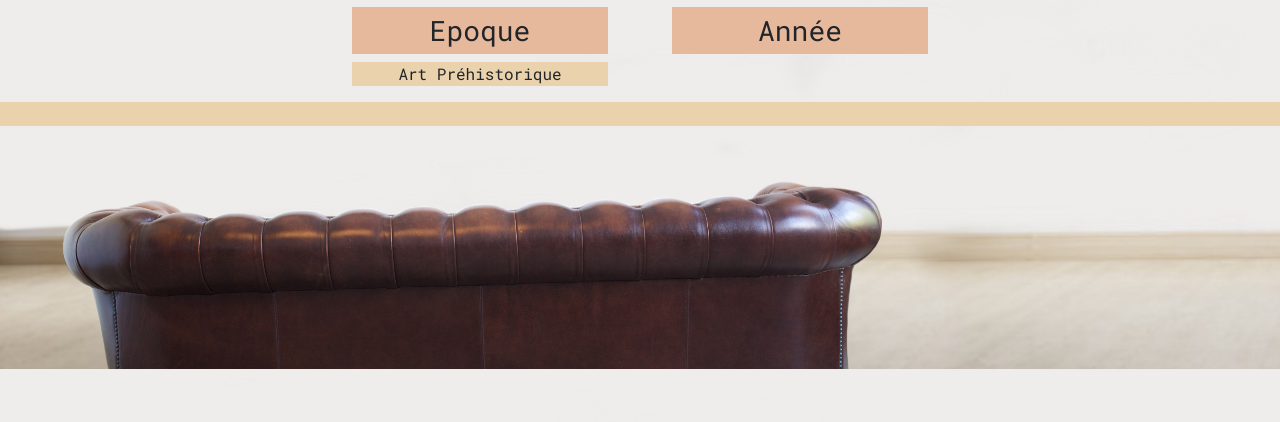
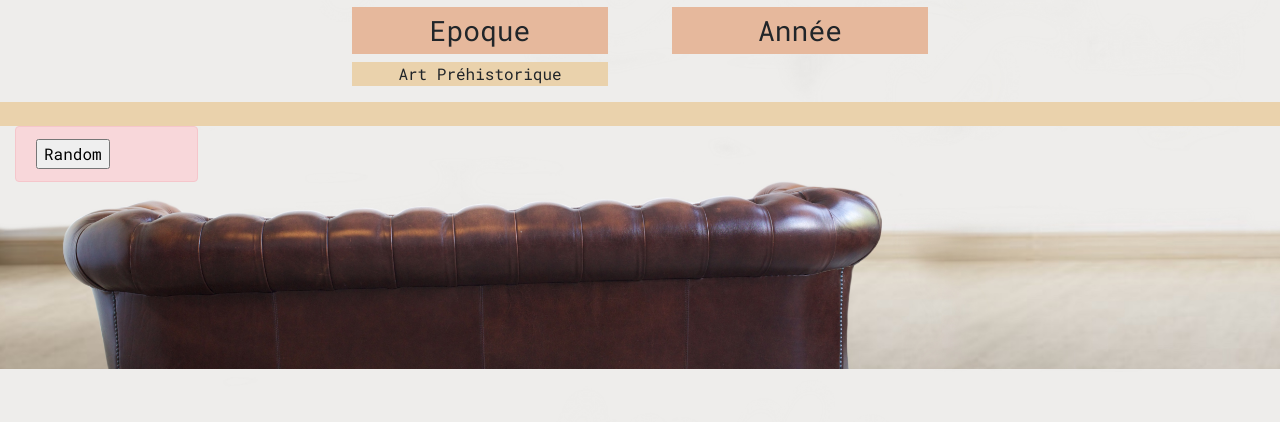
Before and after one commit to eozen-git/hackathon_ORL_2020, a PHP site: template src/View/Home/index.html.twig in a window 1280 px wide. Shown: the part 339-761 px from the top of the page. Run offline with PHP 8.4, Linux system fonts and the light colour scheme; the template is opened without the code that fills it, so the values that code supplies are empty; some libraries are stand-ins or nearby versions.

Commit message:
creation button refresh

```diff
--- a/src/View/Home/index.html.twig
+++ b/src/View/Home/index.html.twig
@@ -83,4 +83,11 @@
             <img src="{{ museum.primaryImageSmall }}" alt="">
         </div>
     </div>
+
+    <div class="col-2">
+        <div class="alert alert-danger" role="alert">
+            <input type="button" onclick='window.location.reload(false)' value="Random"/>
+        </div>
+    </div>
+
 {% endblock %}
```
Also changed, not shown: public/assets/css/horloge.css, 1 other file.
